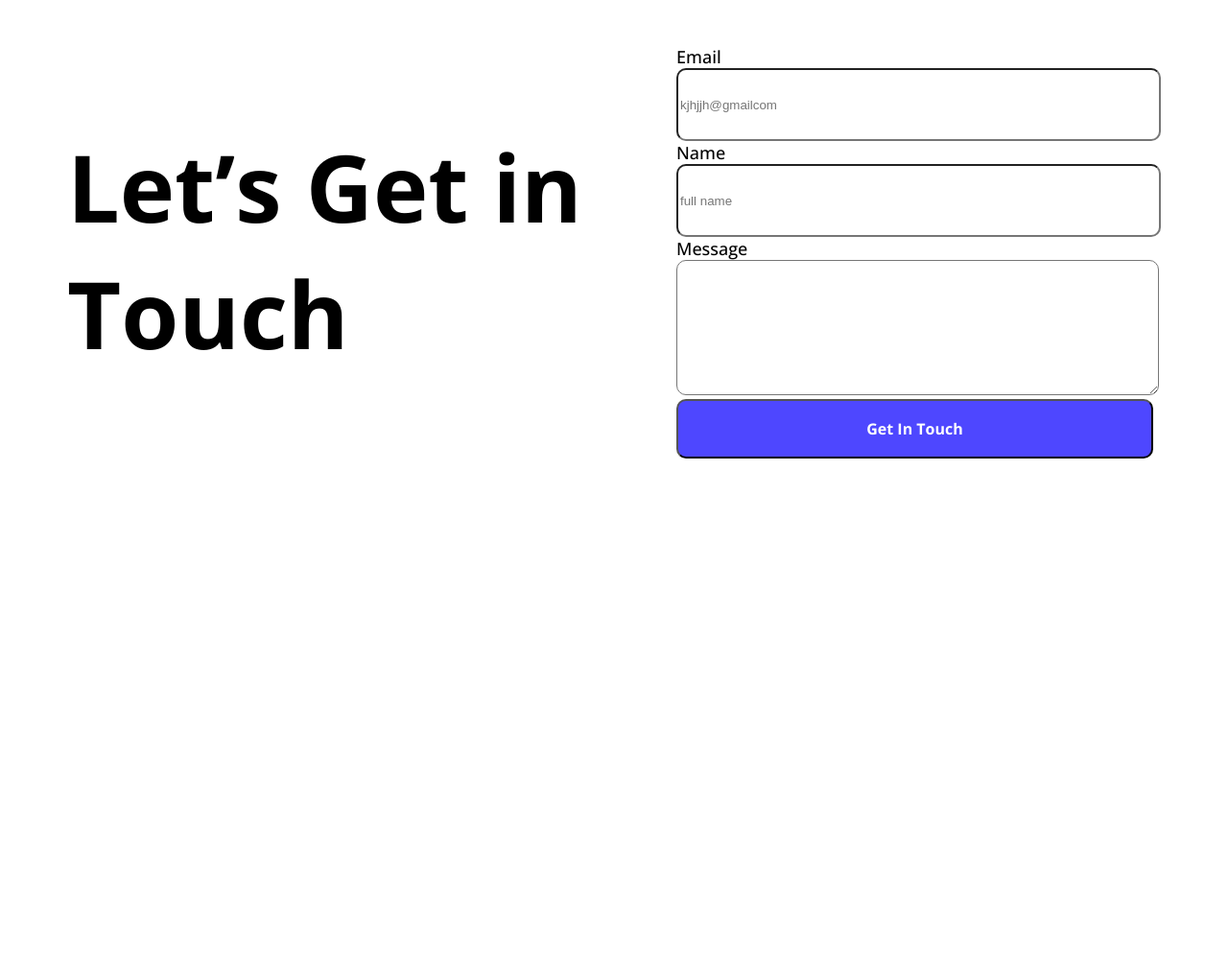
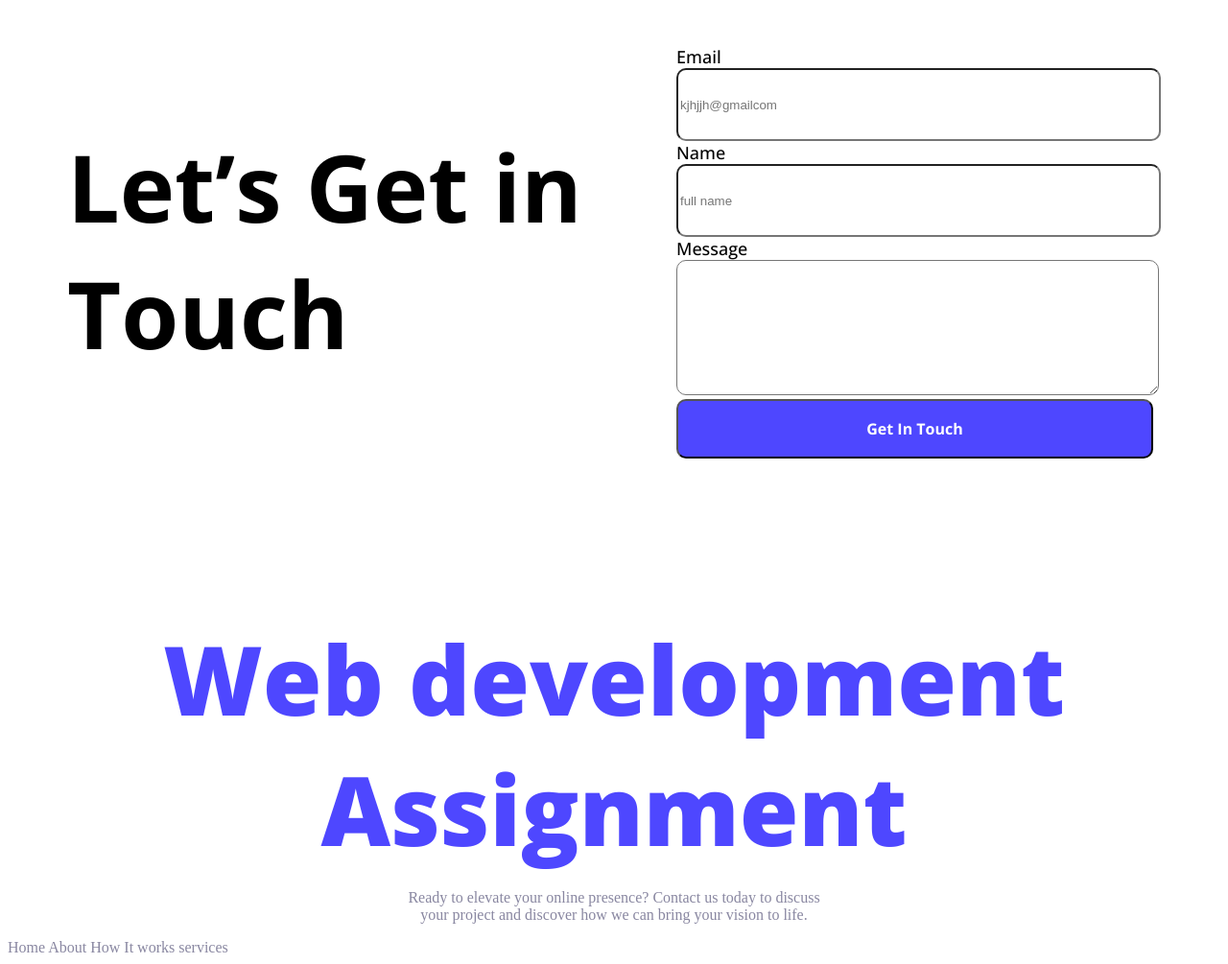
Before and after one commit to nasim-ferdous/web-development-assignment, a plain HTML site: page index.html in a window 1280 px wide. Shown: the part 2222-3227 px from the top of the page at 96% size. Before the commit the page ends 2786 px from the top, so only its background shows below. Drawn offline with nearby package versions, Linux system fonts and the light colour scheme.

Commit message:
added footer section

```diff
--- a/index.html
+++ b/index.html
@@ -26,10 +26,11 @@
         </nav>
         <div class="banner">
             <!-- <div> -->
-                <p class="template open-sans-raleway">Cool Dark UI Template for Webflow Agencies!</p>
+            <p class="template open-sans-raleway">Cool Dark UI Template for Webflow Agencies!</p>
             <!-- </div> -->
             <!-- <div> -->
-                <button class="focus">Stay Focused</button></div>
+            <button class="focus">Stay Focused</button>
+        </div>
         <!-- </div> -->
 
     </header>
@@ -112,10 +113,26 @@
                 <button class="form-button open-sans-raleway">Get In Touch</button>
             </div>
         </section>
+        <h2 class="footer-title">
 
+        </h2>
 
     </main>
     <footer>
+        <h2 class="footer-title open-sans-inter green-color">
+            Web development Assignment
+        </h2>
+        <p class="footer-description">
+            Ready to elevate your online presence? Contact us today to discuss <br> your project and discover how we can bring your vision to life.
+        </p>
+        <div class="links">
+            <a href="">Home</a>
+            <a href="">About</a>
+            <a href="">How It works</a>
+            <a href="">services</a>
+        </div>
+
+
 
     </footer>
 
--- a/styles/style.css
+++ b/styles/style.css
@@ -262,3 +262,24 @@ nav {
     font-size: 16px;
     color: white;
 }
+/* footer sections */
+.links{
+    display: contents;
+}
+.footer-title{
+    font-weight: 900;
+    font-size: 100px;
+    margin-bottom: 0;
+    text-align: center;
+
+
+}
+.footer-description{
+    text-align: center;
+    color: rgba(137, 135, 161, 1);
+}
+.links a{
+    text-decoration: none;
+    color:rgba(137, 135, 161, 1);
+
+}
```
